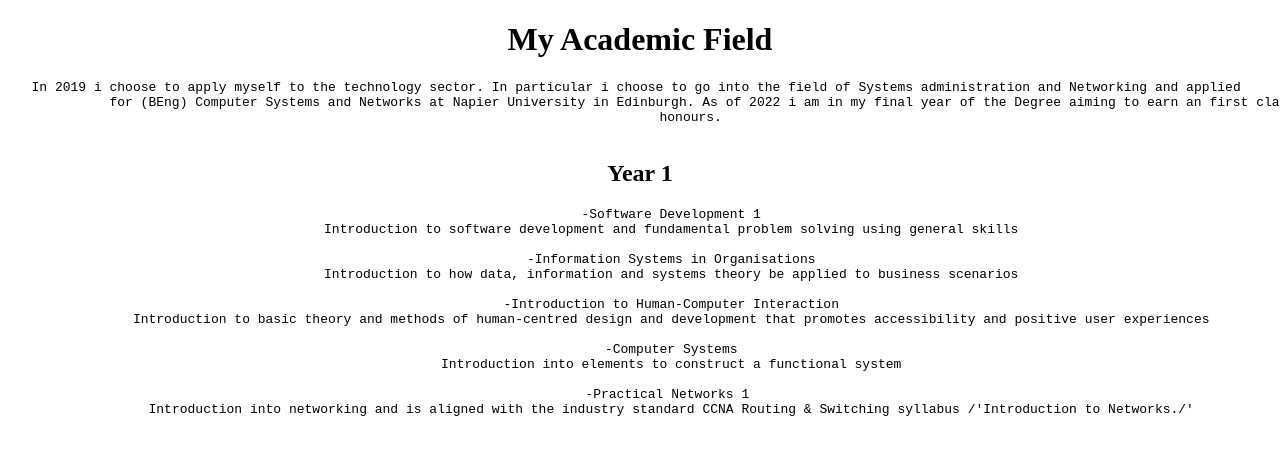
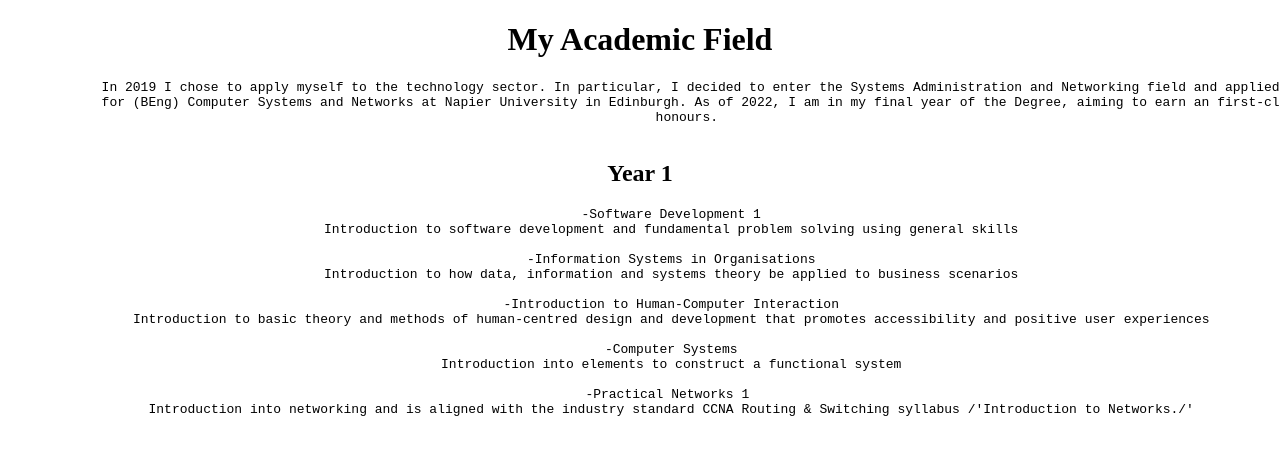
Before and after one commit to paulcrichton/paulcrichton.github.io, a plain HTML site: page University.html in a window 1280 px wide. Shown: the top 454 px of the page. Drawn offline with Linux system fonts and the light colour scheme.

Commit message:
spelling again

```diff
--- a/University.html
+++ b/University.html
@@ -7,9 +7,10 @@
     </head>
     <body>
         <h1>My Academic Field</h1>
-        <pre>In 2019 i choose to apply myself to the technology sector. In particular i choose to go into the field of Systems administration and Networking and applied
-             for (BEng) Computer Systems and Networks at Napier University in Edinburgh. As of 2022 i am in my final year of the Degree aiming to earn an first class
-             honours.
+        <pre>
+            In 2019 I chose to apply myself to the technology sector. In particular, I decided to enter the Systems Administration and Networking field and applied
+            for (BEng) Computer Systems and Networks at Napier University in Edinburgh. As of 2022, I am in my final year of the Degree, aiming to earn an first-class
+            honours.
         </pre>
         <h2>Year 1</h2>
         <pre>
```
